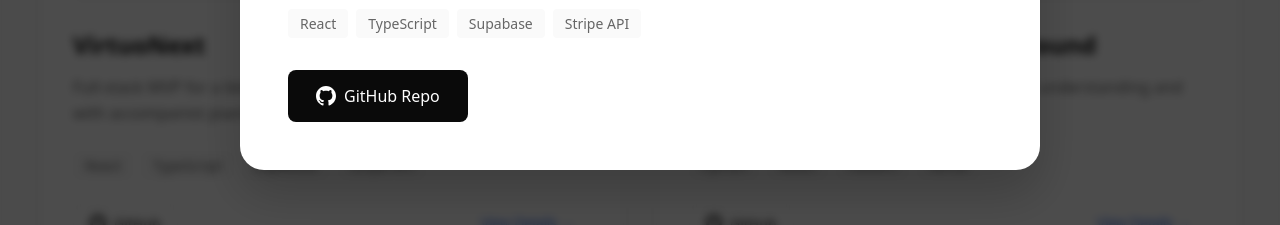
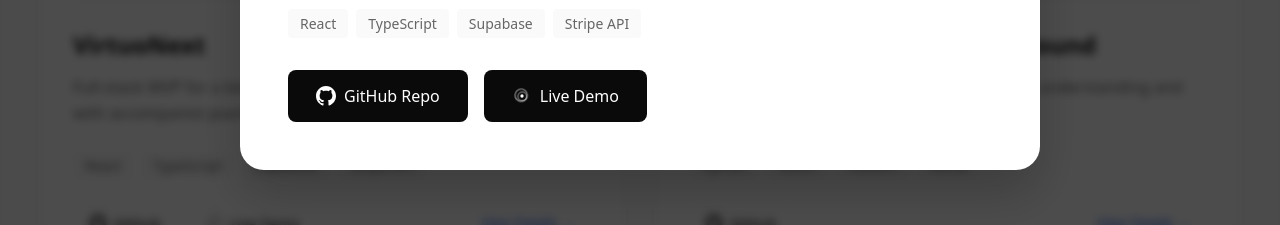
Before and after one commit to PabloCoralDev/react-personal-website, a React (Vite) app: page / in a window 1280 px wide. Both pictures are taken after a click on the element 332 px from the left and 2165 px from the top of the page. Shown: the part 2334-2559 px from the top of the page. Built offline with nearby package versions, Linux system fonts and the light colour scheme.

Commit message:
added some pictures and a new live button

```diff
--- a/src/App.css
+++ b/src/App.css
@@ -817,6 +817,42 @@
   flex-shrink: 0;
 }
 
+/* Live Icon Animation */
+.live-icon {
+  flex-shrink: 0;
+}
+
+.pulse-ring {
+  animation: pulse 2s ease-out infinite;
+  opacity: 0.6;
+}
+
+.pulse-ring-1 {
+  animation-delay: 0s;
+}
+
+.pulse-ring-2 {
+  animation-delay: 0.4s;
+}
+
+.pulse-ring-3 {
+  animation-delay: 0.8s;
+}
+
+@keyframes pulse {
+  0% {
+    opacity: 0.8;
+    transform: scale(0.8);
+  }
+  50% {
+    opacity: 0.4;
+  }
+  100% {
+    opacity: 0;
+    transform: scale(1.2);
+  }
+}
+
 /* Responsive Design */
 @media (max-width: 768px) {
   .nav-links {
--- a/src/App.tsx
+++ b/src/App.tsx
@@ -64,7 +64,8 @@
           'Integrated in-app messaging via the open-source ChatScope Framework',
           'Currently implementing in-app payment processing through the Stripe API'
         ],
-        github: 'https://github.com/PabloCoralDev/VirtuoNext_ReactMVP'
+        github: 'https://github.com/PabloCoralDev/VirtuoNext_ReactMVP',
+        demo: 'https://virtuonext.vercel.app/'
       }
     },
     {
@@ -329,6 +330,23 @@
                         GitHub
                       </a>
                     )}
+                    {project.details?.demo && (
+                      <a
+                        href={project.details.demo}
+                        target="_blank"
+                        rel="noopener noreferrer"
+                        className="project-github-btn"
+                        onClick={(e) => e.stopPropagation()}
+                      >
+                        <svg width="16" height="16" viewBox="0 0 24 24" fill="none" className="live-icon">
+                          <circle cx="12" cy="12" r="2" fill="black"></circle>
+                          <circle cx="12" cy="12" r="5" stroke="black" strokeWidth="1.5" className="pulse-ring pulse-ring-1"></circle>
+                          <circle cx="12" cy="12" r="8" stroke="black" strokeWidth="1.5" className="pulse-ring pulse-ring-2"></circle>
+                          <circle cx="12" cy="12" r="11" stroke="black" strokeWidth="1.5" className="pulse-ring pulse-ring-3"></circle>
+                        </svg>
+                        Live Demo
+                      </a>
+                    )}
                     {project.details?.sheets && (
                       <a
                         href={project.details.sheets}
@@ -384,6 +402,23 @@
                           <path d="M12 0c-6.626 0-12 5.373-12 12 0 5.302 3.438 9.8 8.207 11.387.599.111.793-.261.793-.577v-2.234c-3.338.726-4.033-1.416-4.033-1.416-.546-1.387-1.333-1.756-1.333-1.756-1.089-.745.083-.729.083-.729 1.205.084 1.839 1.237 1.839 1.237 1.07 1.834 2.807 1.304 3.492.997.107-.775.418-1.305.762-1.604-2.665-.305-5.467-1.334-5.467-5.931 0-1.311.469-2.381 1.236-3.221-.124-.303-.535-1.524.117-3.176 0 0 1.008-.322 3.301 1.23.957-.266 1.983-.399 3.003-.404 1.02.005 2.047.138 3.006.404 2.291-1.552 3.297-1.23 3.297-1.23.653 1.653.242 2.874.118 3.176.77.84 1.235 1.911 1.235 3.221 0 4.609-2.807 5.624-5.479 5.921.43.372.823 1.102.823 2.222v3.293c0 .319.192.694.801.576 4.765-1.589 8.199-6.086 8.199-11.386 0-6.627-5.373-12-12-12z"/>
                         </svg>
                         GitHub
+                      </a>
+                    )}
+                    {project.details?.demo && (
+                      <a
+                        href={project.details.demo}
+                        target="_blank"
+                        rel="noopener noreferrer"
+                        className="project-github-btn"
+                        onClick={(e) => e.stopPropagation()}
+                      >
+                        <svg width="16" height="16" viewBox="0 0 24 24" fill="none" className="live-icon">
+                          <circle cx="12" cy="12" r="2" fill="black"></circle>
+                          <circle cx="12" cy="12" r="5" stroke="black" strokeWidth="1.5" className="pulse-ring pulse-ring-1"></circle>
+                          <circle cx="12" cy="12" r="8" stroke="black" strokeWidth="1.5" className="pulse-ring pulse-ring-2"></circle>
+                          <circle cx="12" cy="12" r="11" stroke="black" strokeWidth="1.5" className="pulse-ring pulse-ring-3"></circle>
+                        </svg>
+                        Live Demo
                       </a>
                     )}
                     <button className="project-details-btn" onClick={() => setSelectedProject(project)}>
@@ -527,6 +562,12 @@
                   )}
                   {selectedProject.details.demo && (
                     <a href={selectedProject.details.demo} target="_blank" rel="noopener noreferrer" className="modal-btn">
+                      <svg width="20" height="20" viewBox="0 0 24 24" fill="none" className="live-icon">
+                        <circle cx="12" cy="12" r="2" fill="white"></circle>
+                        <circle cx="12" cy="12" r="5" stroke="white" strokeWidth="1.5" className="pulse-ring pulse-ring-1"></circle>
+                        <circle cx="12" cy="12" r="8" stroke="white" strokeWidth="1.5" className="pulse-ring pulse-ring-2"></circle>
+                        <circle cx="12" cy="12" r="11" stroke="white" strokeWidth="1.5" className="pulse-ring pulse-ring-3"></circle>
+                      </svg>
                       Live Demo
                     </a>
                   )}
```
Also changed, not shown: public/project_images/virtuonext.png (added).
